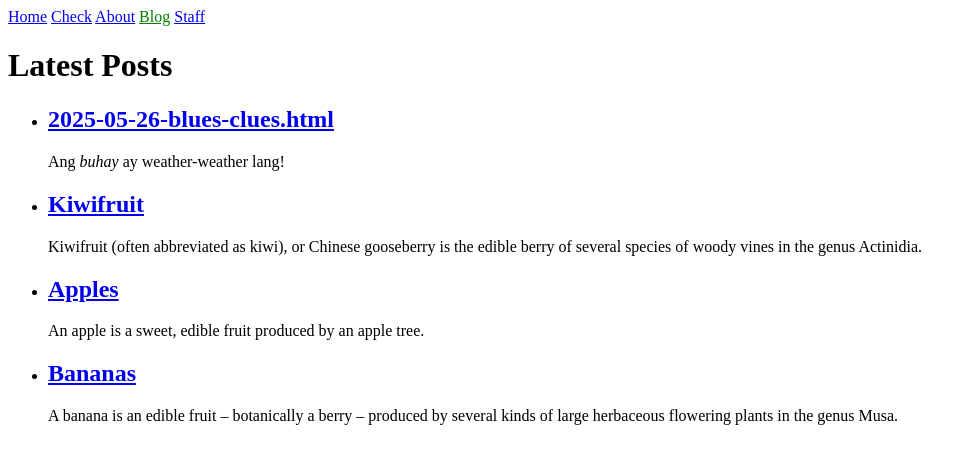
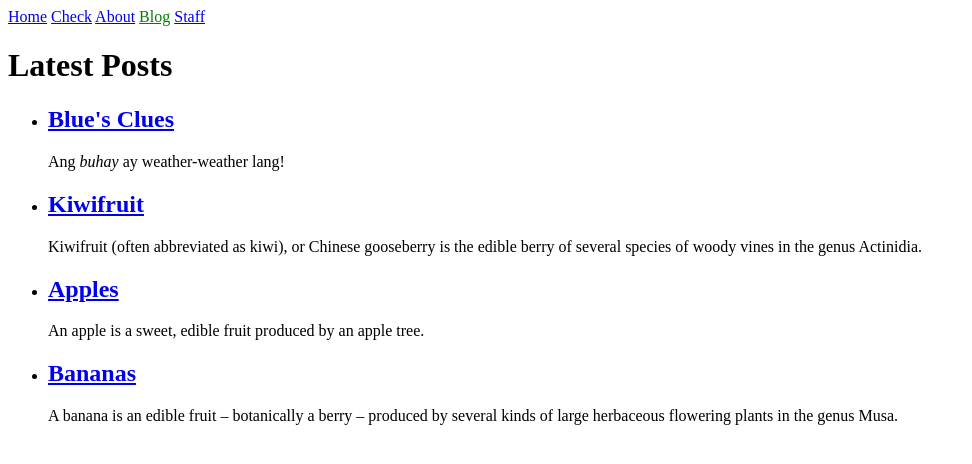
Before and after one commit to gabasjrtrcd/jekyll-tutorial, a Jekyll site: the page built from blog.html, in a window 1280 px wide. Shown: the top 464 px of the page, without its empty margins (0-972 px from the left). Built offline with Jekyll 4.4.1, drawn with Linux system fonts in a browser that asks for light colours.

Commit message:
update title and content

```diff
--- a/_posts/2025-05-26-2025-05-26-blues-clueshtml.md
+++ b/_posts/2025-05-26-blues-clues.md
@@ -1,5 +1,5 @@
 ---
-title: 2025-05-26-blues-clues.html
+title: Blue's Clues
 description: ""
 date: 2025-05-26T03:59:56.521Z
 preview: ""
```
